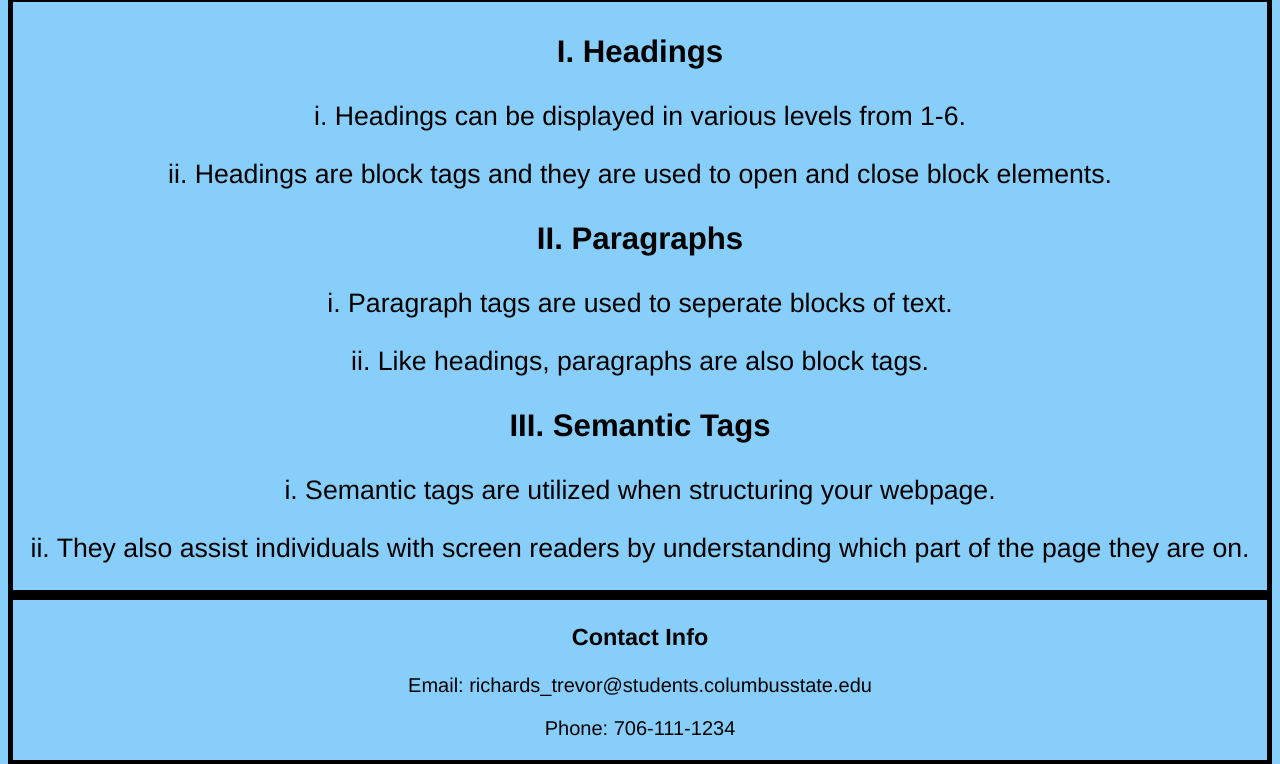
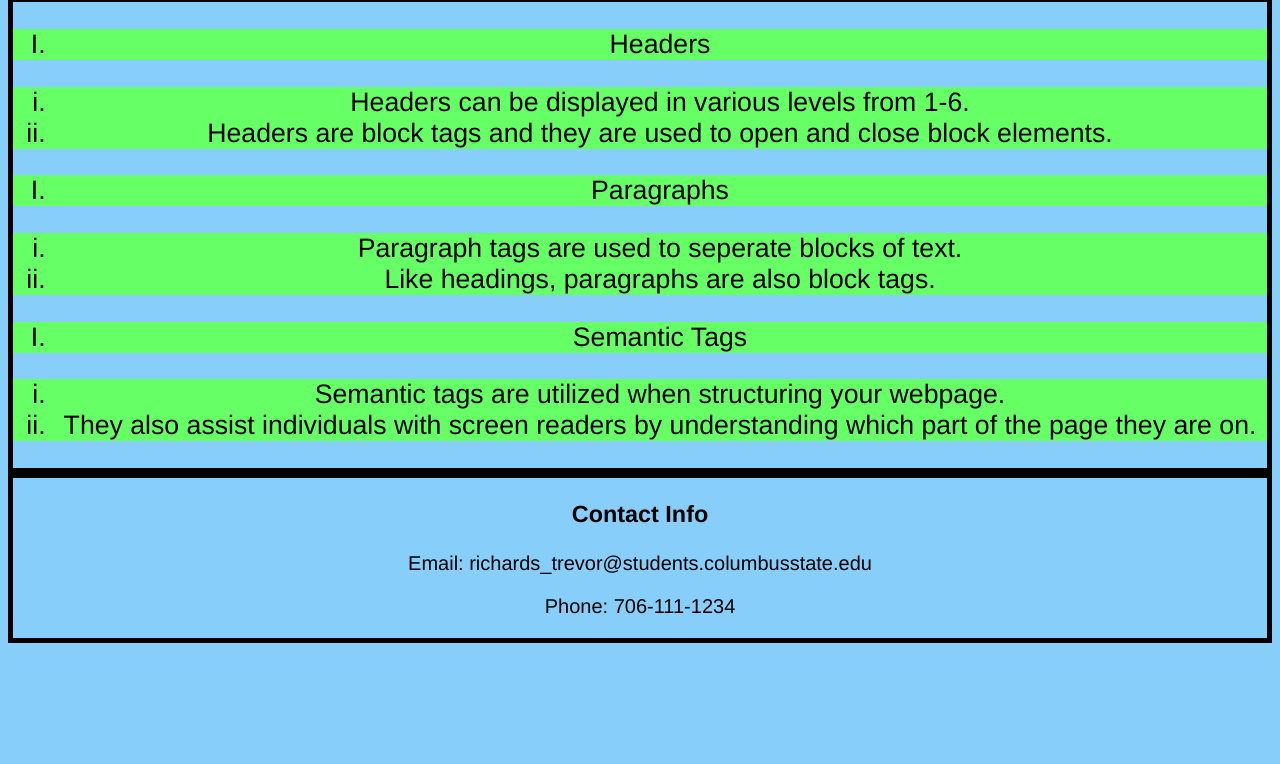
Before and after one commit to tqrich00/Project, a plain HTML site: page page1.html in a window 1280 px wide. Shown: the part 712-1476 px from the top of the page. After the commit the page ends 1355 px from the top, so only its background shows below. Drawn offline with Linux system fonts and the light colour scheme.

Commit message:
Updated CSS elements

```diff
--- a/page1.html
+++ b/page1.html
@@ -42,17 +42,33 @@
 </div>
 
 <div id="d4">
-  <center>
-  <h3>I. Headings</h3>
-    <p>i. Headings can be displayed in various levels from 1-6.</p>
-    <p>ii. Headings are block tags and they are used to open and close block elements.</p>
-  <h3>II. Paragraphs</h3>
-    <p>i. Paragraph tags are used to seperate blocks of text.</p>
-    <p>ii. Like headings, paragraphs are also block tags.</p>
-  <h3>III. Semantic Tags</h3>
-    <p>i. Semantic tags are utilized when structuring your webpage.</p>
-    <p>ii. They also assist individuals with screen readers by understanding which part of the page they are on.</p>
-    </center>
+  <ol type="I">
+  <li>Headers</li>
+  </ol>
+
+  <ol type="i">
+  <li>Headers can be displayed in various levels from 1-6.</li>
+  <li>Headers are block tags and they are used to open and close block elements.</li>
+  </ol>
+
+  <ol type="I">
+  <li>Paragraphs</li>
+  </ol>
+
+  <ol type="i">
+  <li>Paragraph tags are used to seperate blocks of text.</li>
+  <li>Like headings, paragraphs are also block tags.</li>
+  </ol>
+
+  <ol type="I">
+  <li>Semantic Tags</li>
+  </ol>
+
+  <ol type="i">
+  <li>Semantic tags are utilized when structuring your webpage.</li>
+  <li>They also assist individuals with screen readers by understanding which part of the page they are on.</li>
+  </ol>
+
 </main>
 </div>
 
--- a/stylesheet.css
+++ b/stylesheet.css
@@ -71,7 +71,8 @@ body {
 
     table {
       border: 1px solid black;
-      font-family: 'Franklin Gothic Medium', 'Arial Narrow', Arial, sans-serif;
+      font-family: serif;
+      font-size: 1.5em;
 
     }
 
@@ -103,3 +104,11 @@ body {
     footer {
       font-family: 'Franklin Gothic Medium', 'Arial Narrow', Arial, sans-serif;
     }
+
+    ol, #I {
+      background-color: rgb(255, 80, 80);
+    }
+
+    ol, #i {
+      background-color: rgb(102, 255, 102);
+    }
```
